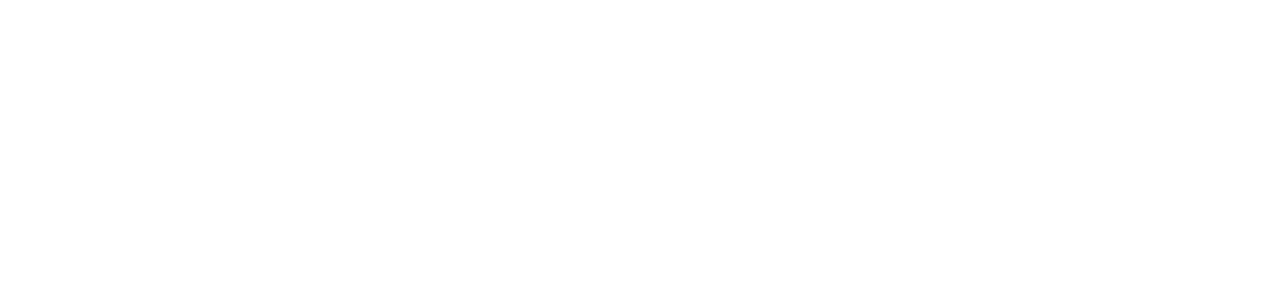
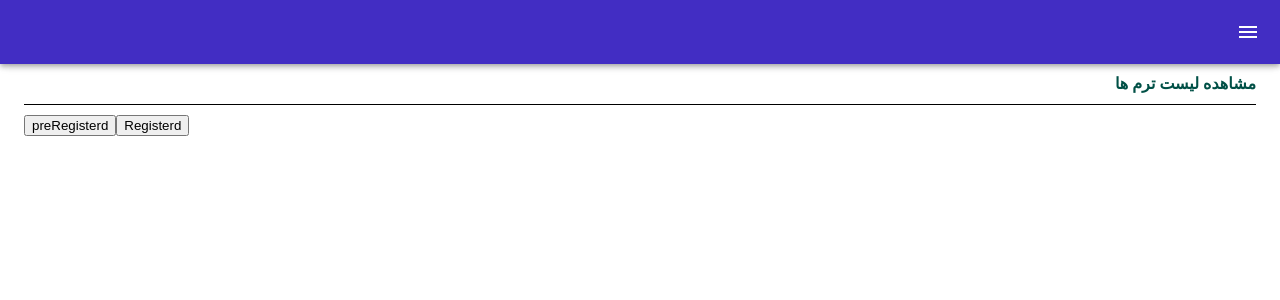
Before and after one commit to ngnma/Golestan-Frontend, a React (Create React App) app: page /M4 in a window 1280 px wide. Before the commit this address had no page. Shown: the top 300 px of the page. Built offline with nearby package versions, Linux system fonts and the light colour scheme.

Commit message:
M4 added

```diff
--- a/src/App.js
+++ b/src/App.js
@@ -3,18 +3,20 @@
 import { BrowserRouter, Routes, Route } from "react-router-dom";
 import Login from "./pages/Login";
 import Theme from "./Theme/ThemeGenerator";
+import { ThemeProvider } from '@mui/material/styles';
 
+import M2_TermList from './pages/Manager/M2_TermList';
+import M3_UpdateTerm from './pages/Manager/M3_UpdateTerm';
+import M4_CoursesList from './pages/Manager/M4_CoursesList';
+import M6_AddCourse from './pages/Manager/M6_AddCourse';
+import M9_RegistrationList from './pages/Manager/M9_RegistrationList';
 import M10_StudentList from './pages/Manager/StudentsList';
 import M11_ProfessorList from './pages/Manager/M11_ProfessorList';
-import M6_AddCourse from './pages/Manager/M6_AddCourse';
-import M9_RegistrationList from './pages/Manager/M9_RegistrationList';
-import { ThemeProvider } from '@mui/material/styles';
-import M2_TermList from './pages/Manager/M2_TermList';
 
 
 //test
 import M2_CourseItem from './components/Manager/M2_CourseItem';
-import M3_UpdateTerm from './pages/Manager/M3_UpdateTerm';
+
 
 function App() {
   return (
@@ -26,6 +28,7 @@
             {/* <Route path='/test' element={</>}></Route> */}
             <Route path='/M2' element={<M2_TermList/>}></Route>
             <Route path='/M3' element={<M3_UpdateTerm/>}></Route>
+            <Route path='/M4' element={<M4_CoursesList/>}></Route>
             <Route path='/M6' element={<M6_AddCourse/>}></Route>
             <Route path="/M9" element={<M9_RegistrationList />}></Route>
             <Route path="/M10" element={<M10_StudentList />}></Route>
--- /dev/null
+++ b/src/pages/Manager/M4_CoursesList/index.jsx
@@ -0,0 +1,13 @@
+import { Button } from '@mui/base'
+import React from 'react'
+import Mainlayout from '../../../components/MainLayout'
+
+export default function M4_CoursesList() {
+    return (
+        //in bayad ba redux bashe.az m2 miad esm term
+        <Mainlayout text={"ترم پاییز؟"} >
+            <Button className='M4_btn'>preRegisterd</Button>
+            <Button variant="contained" className='M4_btn'>Registerd</Button>
+        </Mainlayout>
+    )
+}
--- /dev/null
+++ b/src/pages/Manager/M4_CoursesList/styles.scss
@@ -0,0 +1,3 @@
+.M4_btn{
+
+}
```
Also changed, not shown: src/components/MainLayout/index.jsx (+4 -4 lines).
